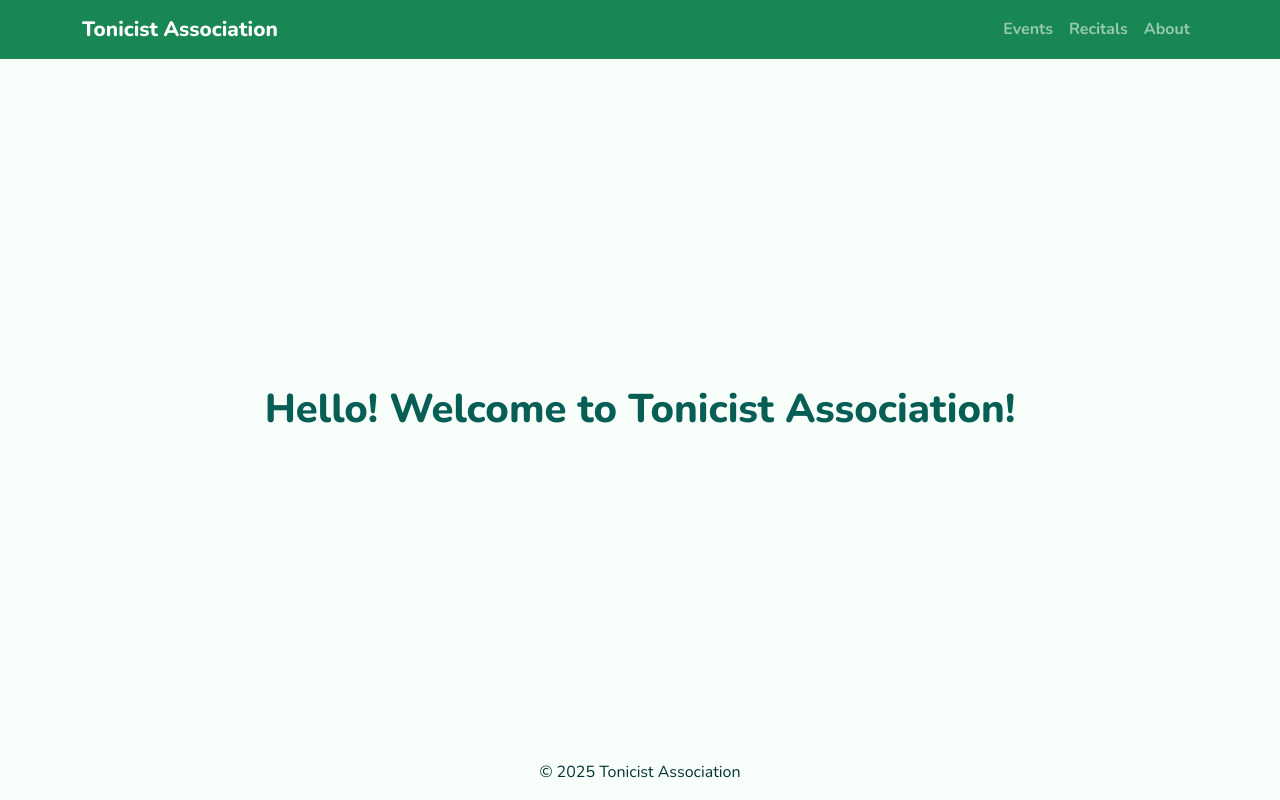
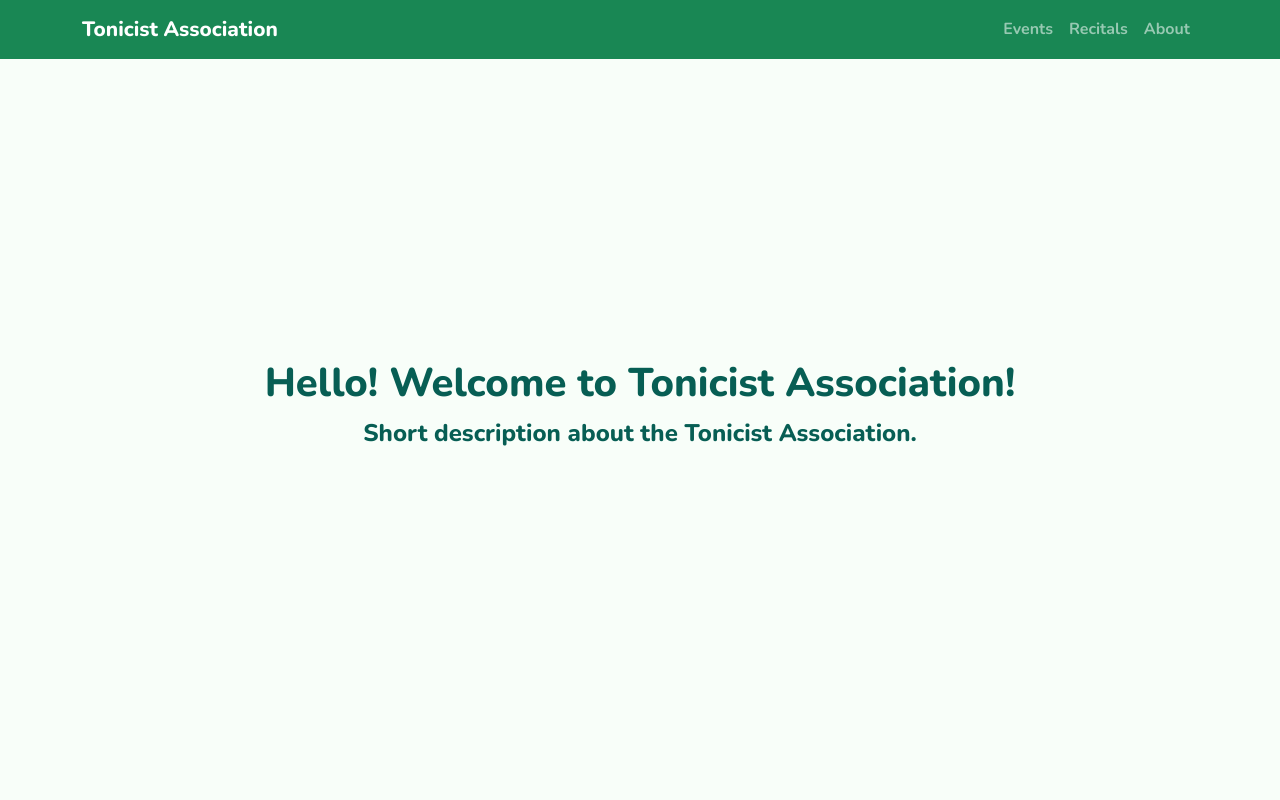
Before and after one commit to Kheijhackt/tonicist-association, a React (Vite) app: page / in a window 1280 px wide. Built offline with nearby package versions, Linux system fonts and the light colour scheme.

Commit message:
Implemented google calendar embedding

```diff
--- a/src/App.css
+++ b/src/App.css
@@ -1,6 +1,8 @@
 .content {
-  padding:50px;
-  margin: 0 auto;
+  padding-top: 50px;
+  padding-bottom: 50px;
+  padding-left: 10px;
+  padding-right: 10px;
 }
 
 .card {
--- a/src/App.jsx
+++ b/src/App.jsx
@@ -6,7 +6,6 @@ import Home from './views/Home'
 import Events from './views/Events'
 import Recitals from './views/Recitals'
 import About from './views/About'
-import Footer from './components/Footer'
 
 function App() {
   return (
@@ -22,7 +21,6 @@ function App() {
               <Route path='/about' element={<About />} />
             </Routes>
           </div>
-          <Footer />
         </div>
       </Router>
     </>
--- a/src/components/Footer.jsx
+++ b/src/components/Footer.jsx
@@ -1,31 +1,18 @@
 function Footer() {
   const footerStyle = {
     fontFamily: "'Nunito', sans-serif",
-    // backgroundColor: "var(--green-dark)",
     color: "var(--white)",
     textAlign: "center",
-    marginTop: "auto",
     fontWeight: 500,
-    position: "absolute",
-    left: 0,
-    right: 0,
-    bottom: 0,
-    fontSize: "1.0rem",
-  };
-
-  const linkStyle = {
-    color: "var(--white)",
-    textDecoration: "underline",
-    margin: "0 8px",
+    fontSize: "1rem",
+    padding: "20px 0",
   };
 
   return (
     <footer style={footerStyle}>
-      <p>
-        © {new Date().getFullYear()} Tonicist Association
-      </p>
+      <p>© {new Date().getFullYear()} Tonicist Association</p>
     </footer>
   );
 }
 
-export default Footer
+export default Footer;
--- a/src/views/Events.jsx
+++ b/src/views/Events.jsx
@@ -1,9 +1,28 @@
+
 function Events() {
   return (
-    <>
-      <h1>Events</h1>
-    </>
-  )
+    <div
+      style={{
+        display: "flex",
+        justifyContent: "center",
+        boxSizing: "border-box",
+        flexDirection: "column",
+        alignItems: "center",
+      }}
+    >
+      <h1>Timeline of Events</h1>
+      <iframe
+        src="https://calendar.google.com/calendar/embed?src=Nzg3OWVmZjM3ZWY3MTM3NzY2M2I5NDA0YzRlYTgwYmY0NTc0NmNjYWZhNzdhZmQwNmFjMjk5OTEzZDIzOTQyZEBncm91cC5jYWxlbmRhci5nb29nbGUuY29t&mode=MONTH&color=%198754&showTitle=1&showTz=0&showDate=1&showNav=1&showPrint=0&hl=en"
+        style={{
+          width: "100%",
+          maxWidth: "800px",    // max width on large screens
+          height: "500px",      // fixed height
+          border: "0",
+          borderRadius: "12px",
+        }}
+      ></iframe>
+    </div>
+  );
 }
 
-export default Events
+export default Events;
--- a/src/views/Home.jsx
+++ b/src/views/Home.jsx
@@ -1,4 +1,3 @@
-
 function Home() {
   const homeContent = {
     minHeight: "100vh",  // full viewport height
@@ -7,13 +6,14 @@ function Home() {
     flexDirection: "column",
     alignItems: "center", // horizontal centering
     justifyContent: "center", // vertical centering
-    minHeight: "calc(100vh - 200px)" // Because of the navbar and footer
+    minHeight: "calc(100vh - 200px)" // Because of the navbar
   }
 
   return (
-    <>
-      <h1 style={homeContent}>Hello! Welcome to Tonicist Association! </h1>
-    </>
+    <div style={homeContent}>
+      <h1>Hello! Welcome to Tonicist Association! </h1>
+      <h4>Short description about the Tonicist Association.</h4>
+    </div>
   )
 }
 
```
